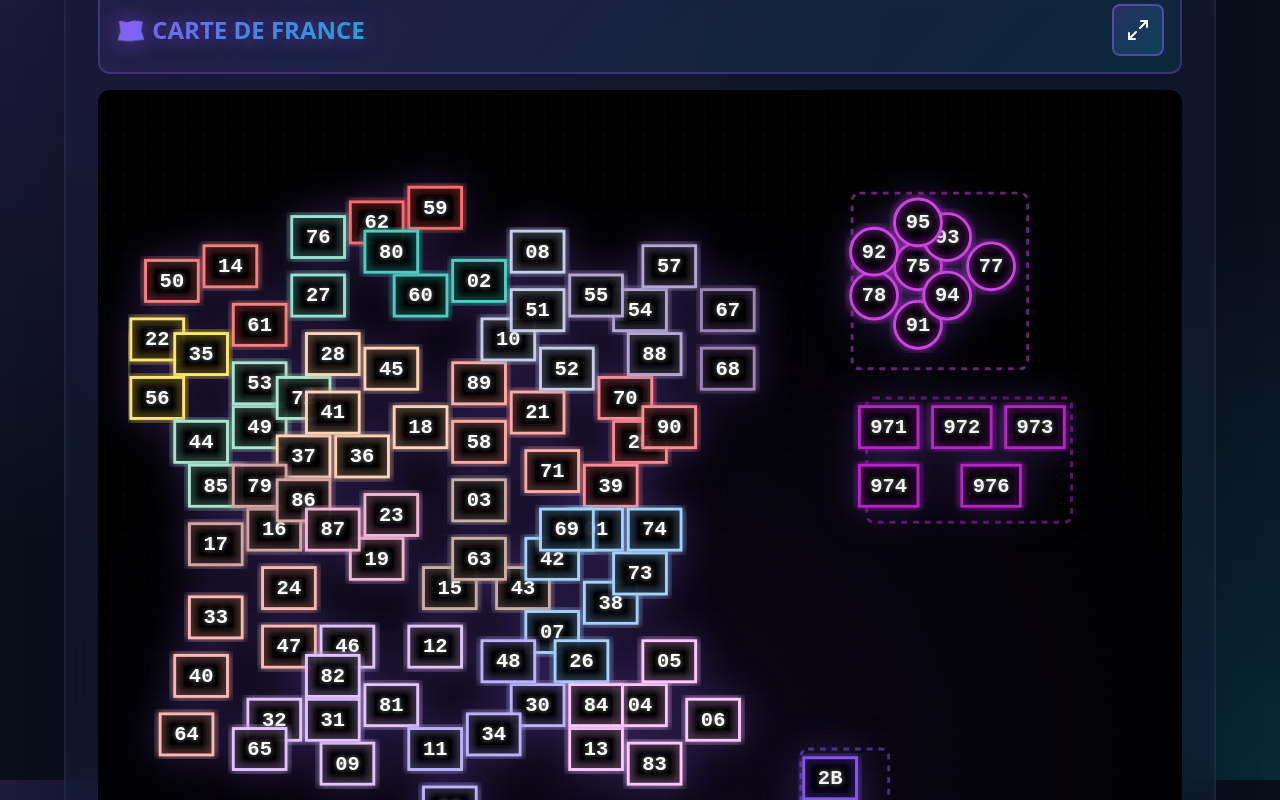
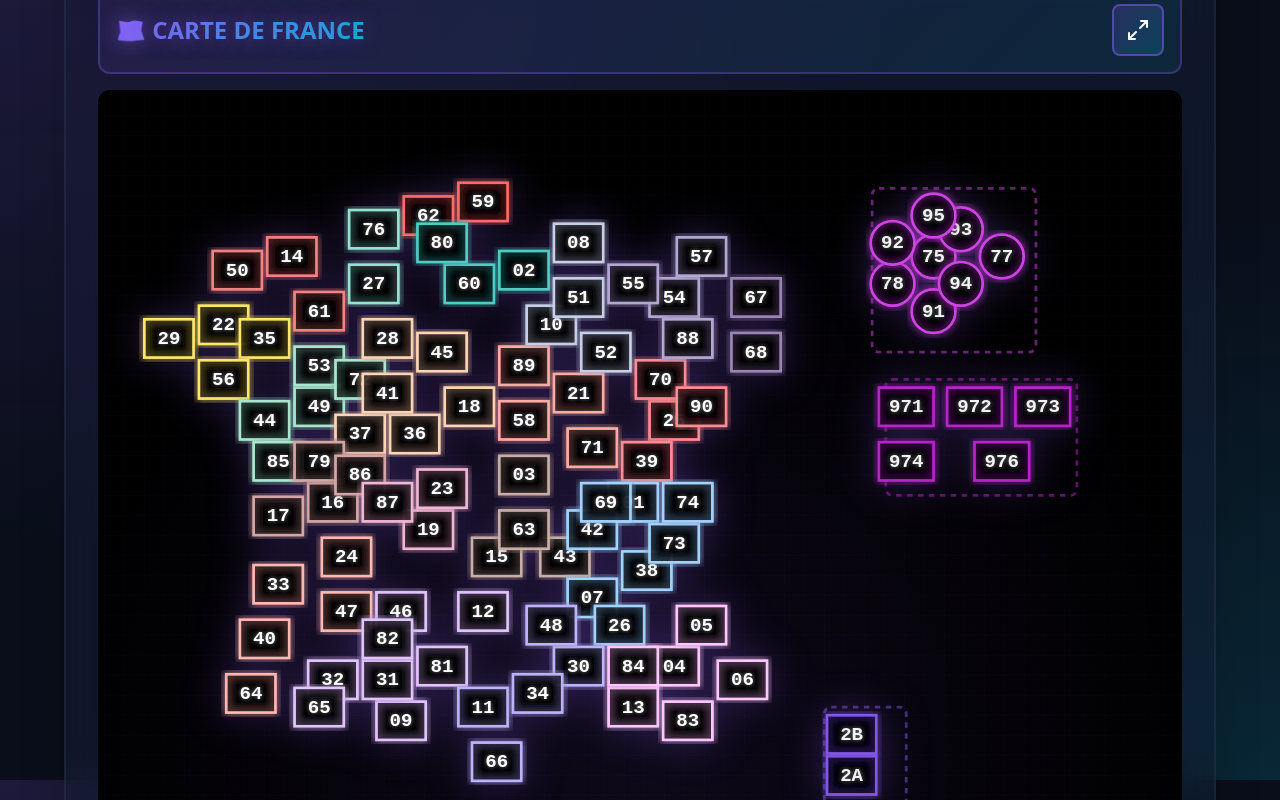
Before and after one commit to Gauvin2005/FranceEtDepartements, a Next.js app: page / in a window 1280 px wide. Shown: the part 1620-2420 px from the top of the page. Built offline with nearby package versions, Linux system fonts and the light colour scheme.

Commit message:
Adjust SVG viewBox in FranceMapStyled component for better alignment and visual presentation. This change enhances the overall layout and ensures the map fits correctly within its designated area.

```diff
--- a/components/FranceMapStyled.tsx
+++ b/components/FranceMapStyled.tsx
@@ -315,7 +315,7 @@ export const FranceMapStyled: React.FC<FranceMapStyledProps> = ({
 
   const mapContent = (
     <>
-      <svg viewBox="0 0 700 550" className={styles.svg} style={{ minHeight: isExpanded ? '80vh' : '600px' }}>
+      <svg viewBox="-50 0 750 550" className={styles.svg} style={{ minHeight: isExpanded ? '80vh' : '600px' }}>
         <defs>
           <filter id="glow">
             <feGaussianBlur stdDeviation="3" result="coloredBlur"/>
```
